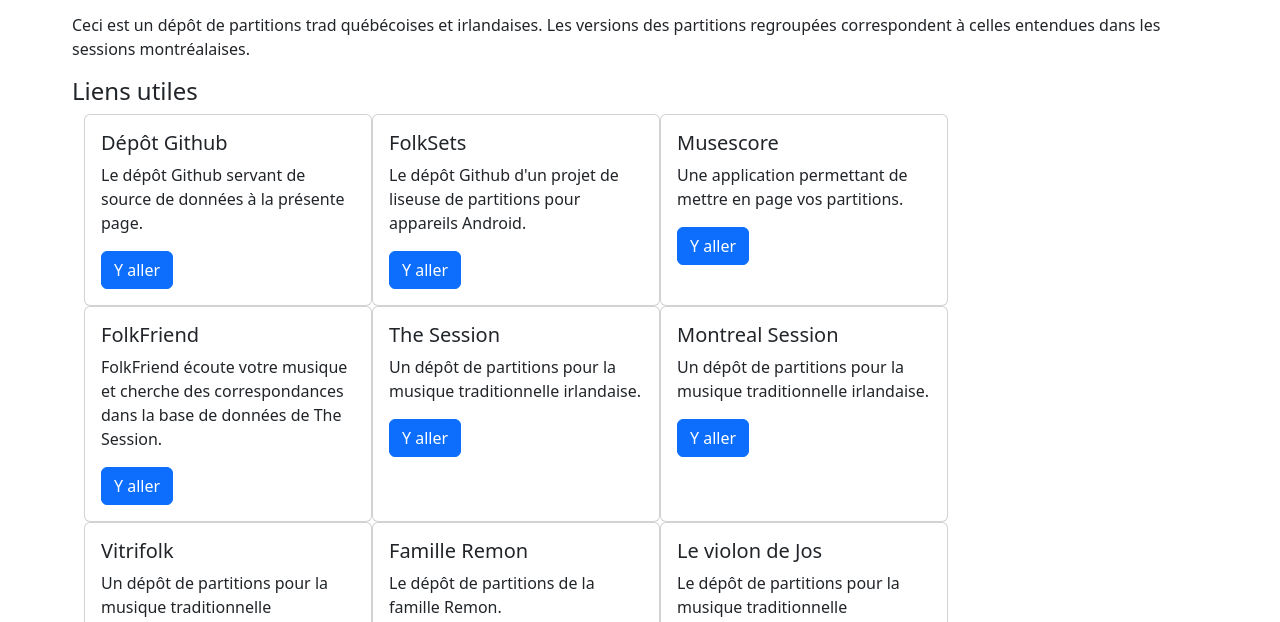
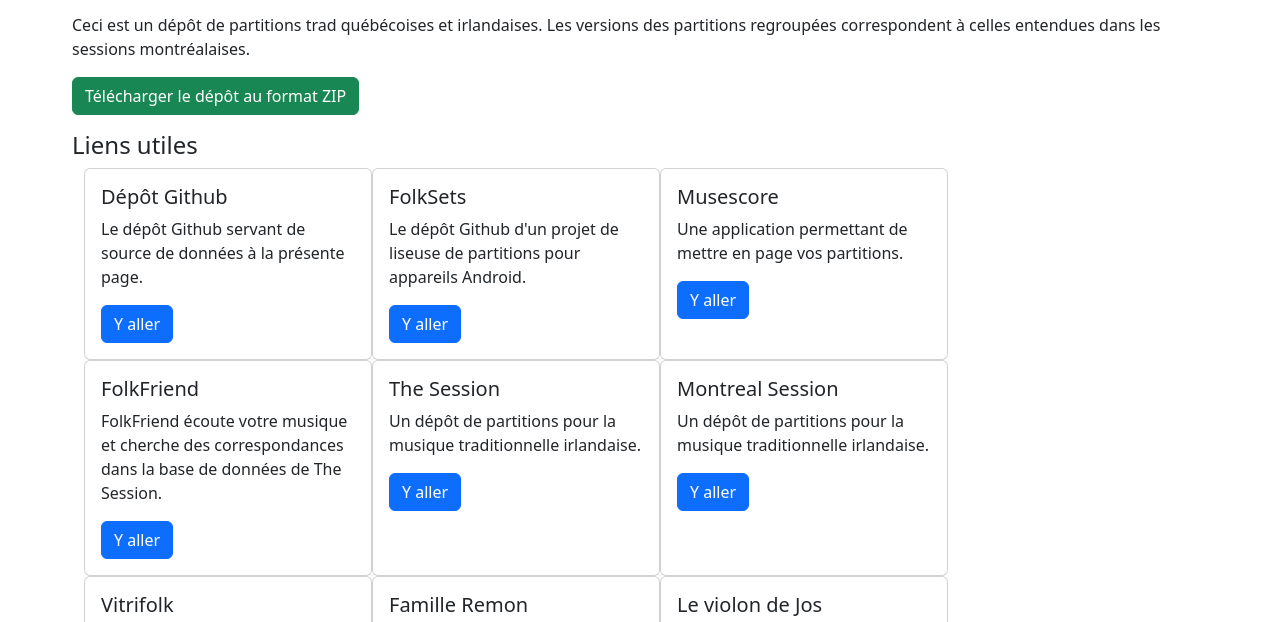
Before and after one commit to LudovicAL/Partitions, a plain HTML site: page index.html in a window 1280 px wide. Both pictures are taken after a click on the button "À propos". Shown: the part 145-767 px from the top of the page. Drawn offline with nearby package versions, Linux system fonts and the light colour scheme; no server answers.

```diff
--- a/index.html
+++ b/index.html
@@ -18,6 +18,7 @@
          <button type="button" class="btn btn-info" data-bs-toggle="collapse" data-bs-target="#aboutCollapsed">À propos</button>
          <div id="aboutCollapsed" class="collapse mt-3">
             <p>Ceci est un dépôt de partitions trad québécoises et irlandaises. Les versions des partitions regroupées correspondent à celles entendues dans les sessions montréalaises.</p>
+            <a href="https://github.com/LudovicAL/Partitions/archive/refs/heads/main.zip" class="btn btn-success mb-3" role="button">Télécharger le dépôt au format ZIP</a>
             <h4>Liens utiles</h4>
             <div class="container d-flex flex-wrap">
                <div class="card" style="width: 18rem;">
```
Also changed, not shown: 1 other file.
